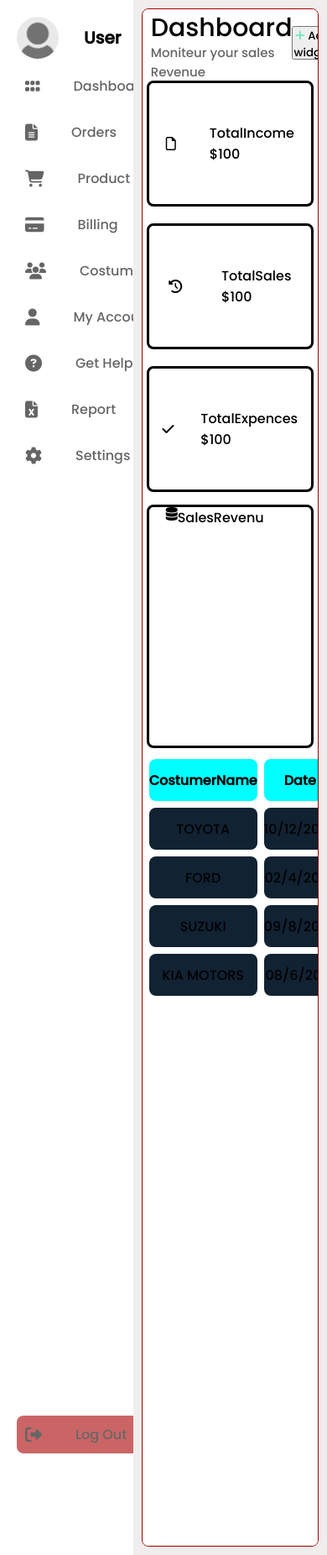
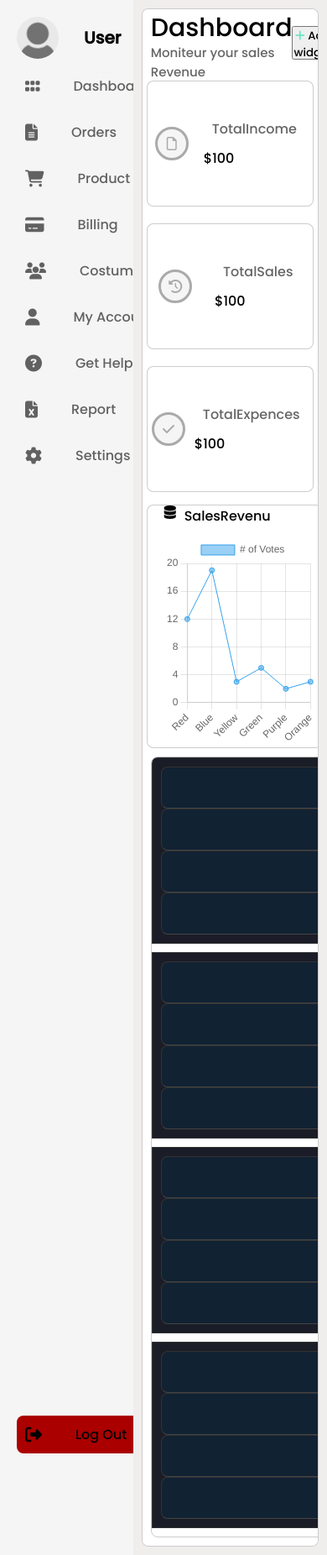
Before and after one commit to SDIKI20/PFE, a PHP site: page /home/Dashboard1.html in a window 390 px wide. Shown: the whole page at 84% size. Run offline with PHP 8.4, Linux system fonts and the light colour scheme.

Commit message:
Dashboard

```diff
--- a/home/Dashboard1.html
+++ b/home/Dashboard1.html
@@ -4,13 +4,17 @@
     <meta charset="UTF-8">
     <meta name="viewport" content="width=device-width, initial-scale=1.0">
     <title>Dashboard</title>
-    <link rel="stylesheet" href="https://cdnjs.cloudflare.com/ajax/libs/font-awesome/6.7.2/css/all.min.css" integrity="sha512-Evv84Mr4kqVGRNSgIGL/F/aIDqQb7xQ2vcrdIwxfjThSH8CSR7PBEakCr51Ck+w+/U6swU2Im1vVX0SVk9ABhg==" crossorigin="anonymous" referrerpolicy="no-referrer" /></head>
+    <link rel="stylesheet" href="https://cdnjs.cloudflare.com/ajax/libs/font-awesome/6.7.2/css/all.min.css"
+        integrity="sha512-Evv84Mr4kqVGRNSgIGL/F/aIDqQb7xQ2vcrdIwxfjThSH8CSR7PBEakCr51Ck+w+/U6swU2Im1vVX0SVk9ABhg=="
+        crossorigin="anonymous" referrerpolicy="no-referrer" />
+</head>
 <link rel="stylesheet" href="../style/Dashboard1.css">
 <link rel="stylesheet" href="../style/main.css">
 <link rel="stylesheet" href="../style/mobile.css">
 </head>
+
 <body class="flex-row">
-    <nav class="menu">
+    <nav class="dashboard-menu">
         <ul>
             <li class="profile">
                 <div class="img-box">
@@ -88,40 +92,47 @@
                 <p class="moniteur">Moniteur your sales Revenue</p>
 
             </div>
-            <button style="color: black;"><i class="fa-solid fa-plus fa-cm" style="color: #63E6BE;" ></i> Add widget</button>
+            <button style="color: black;"><i class="fa-solid fa-plus fa-cm" style="color: #63E6BE;"></i> Add
+                widget</button>
         </div>
 
         <div class="data-info">
             <div class="box">
                 <i class="fa-regular fa-file"></i>
                 <div class="data">
-                    <p>TotalIncome</p>
+                    <p style="opacity: 60%;">TotalIncome</p>
                     <span>$100</span>
                 </div>
             </div>
             <div class="box">
                 <i class="fa-solid fa-clock-rotate-left"></i>
                 <div class="data">
-                    <p>TotalSales</p>
+                    <p style="opacity: 60%;">TotalSales</p>
                     <span>$100</span>
                 </div>
             </div>
             <div class="box">
                 <i class="fa-solid fa-check"></i>
                 <div class="data">
-                    <p>TotalExpences</p>
+                    <p style="opacity: 60%;">TotalExpences</p>
                     <span>$100</span>
                 </div>
             </div>
 
         </div>
-        <div class="boxe">
+        <div class="boxe flex-row" style="flex-wrap: wrap;">
             <i class="fa-solid fa-database"></i>
             <div class="data">
-                <p>SalesRevenu</p>
+                <p> SalesRevenu</p>
 
             </div>
+
+            <div class="chartcontainer" style="width: 1500px; height:250px">
+                <canvas id="myChart"></canvas>
             </div>
+
+        </div>
+        <div class="table">
             <table>
                 <thead>
                     <tr>
@@ -158,11 +169,13 @@
                     </tr>
                 </tbody>
             </table>
-
+        </div>
     </main>
 
 
+    <script src="https://cdn.jsdelivr.net/npm/chart.js"></script>
+    <script src="../js/main.js"></script>
+    <script src="../js/dashboard.js"></script>
+</body>
 
-    <script src="../js/main.js"></script>
-</body>
 </html>
--- /dev/null
+++ b/js/dashboard.js
@@ -0,0 +1,23 @@
+
+  const ctx = document.getElementById('myChart');
+
+  new Chart(ctx, {
+    type: 'line',
+    data: {
+      labels: ['Red', 'Blue', 'Yellow', 'Green', 'Purple', 'Orange'],
+      datasets: [{
+        label: '# of Votes',
+        data: [12, 19, 3, 5, 2, 3],
+        borderWidth: 1
+      }]
+    },
+    options: {
+      responsive: true,
+      maintainAspectRatio: false,
+      scales: {
+        y: {
+          beginAtZero: true
+        }
+      }
+    }
+  });
--- a/style/Dashboard1.css
+++ b/style/Dashboard1.css
@@ -4,7 +4,7 @@
     font-family: cairo;
 }
 body{
-    background-color: white;
+    background-color: #f5f5f5;
 }
 .img-box{
     width: 50px;
@@ -16,12 +16,11 @@ body{
     width: 100%;
 }
 
-.menu{
-    background-color: white;
+.dashboard-menu{
+    background-color: #f5f5f5;
     width:260px;
     height: 100vh;
     padding: 20px;
-    overflow: hidden;
 }
 ul{
     list-style: none;
@@ -60,17 +59,24 @@ ul li a:hover{
     position: absolute;
     bottom: 0;
     width: 100%;
+    opacity: 100%;
 }
 .log-out a{
     background-color: #a00;
+    border-radius: 8px;
+    opacity: 100%;
 }
+.log-out a:hover{
+    background-color: #a00;
+}
+
 ul li a i{
     font-size: 20px;
 
 }
 .content{
     width: 100%;
-    border: #a00 solid 1px;
+    border: rgba(0, 0, 0, 0.2) solid 1px;
     border-radius: 8px;
     margin: 10px;
 
@@ -108,8 +114,19 @@ ul li a i{
     justify-content: space-around;
     margin: 5px;
     color: black;
+    border: rgba(0, 0, 0, 0.2) solid 1px;
 }
-
+.data-info i{
+    display: flex;
+    justify-content: center;
+    align-items: center;
+    width: 40px;
+    height: 40px;
+    border:solid;
+    background-color: #f5f5f5;
+    border-radius: 50%;
+    color:#aaa;
+}
 .content .boxe{
     display: flex;
     background-color: white;
@@ -122,18 +139,29 @@ ul li a i{
     margin: 5px;
     padding-left: 20px;
     color: black;
+    border: rgba(0, 0, 0, 0.2) solid 1px;
+
 }
 .content{
     background-color: white;
     overflow-y: scroll;
 }
+.table{
+    width: 100%;
+    overflow-x: auto;
+}
 table{
-    color: black;
+    border-collapse: collapse;
+    min-width: 600px;
+    color: white;
     width: 100%;
     text-align: center;
     border-spacing: 8px;
 }
 td,th{
+    padding: 10px;
+    text-align: left;
+    border: 1px solid #333;
     background-color: #123;
     height: 50px;
     border-radius: 8px;
@@ -158,3 +186,49 @@ button{
     margin-top:20px ;
     margin-right: 20px;
 }
+
+.table{
+    border: rgba(0, 0, 0, 0.2) solid 1px;
+    border-radius: 8px;
+    margin: 10px;
+    flex-wrap: wrap;
+}
+.data p{
+    margin: 10px;
+    margin-top: 0;
+}
+#chartContainer {
+    width: 90vw;
+    height: 80vh;
+}
+
+#myChart {
+    width: 100% ;
+    height: 100% ;
+}
+@media (max-width: 600px) {
+    thead {
+        display: none;
+    }
+
+    tr {
+        display: block;
+        margin-bottom: 10px;
+        border: 1px solid #333;
+        background: #1a1d27;
+        padding: 10px;
+    }
+
+    td {
+        display: flex;
+        justify-content: space-between;
+        padding: 8px;
+        border-bottom: 1px solid #444;
+    }
+
+    td::before {
+        content: attr(data-label);
+        font-weight: bold;
+        color: #00f7ff;
+    }
+}
--- a/style/mobile.css
+++ b/style/mobile.css
@@ -96,10 +96,23 @@
 
     /*        dashboard         */
 
-    .menu{
+    .dashboard-menu{
         display: flex;
-
+        overflow: hidden;
+    }
+    .boxe {
+        flex-wrap: wrap;
+        width: 100%;
+    }
+    #chartContainer {
+        width: 1100px;
+        height: 2400px;
     }
 
-    /*-------------------------*/
+    #myChart {
+        width: 100% !important;
+        height: 100% !important;
+    }
+
+    /*---------------------*/
 }
```
Lines whose indentation alone changed are shown as unchanged.
